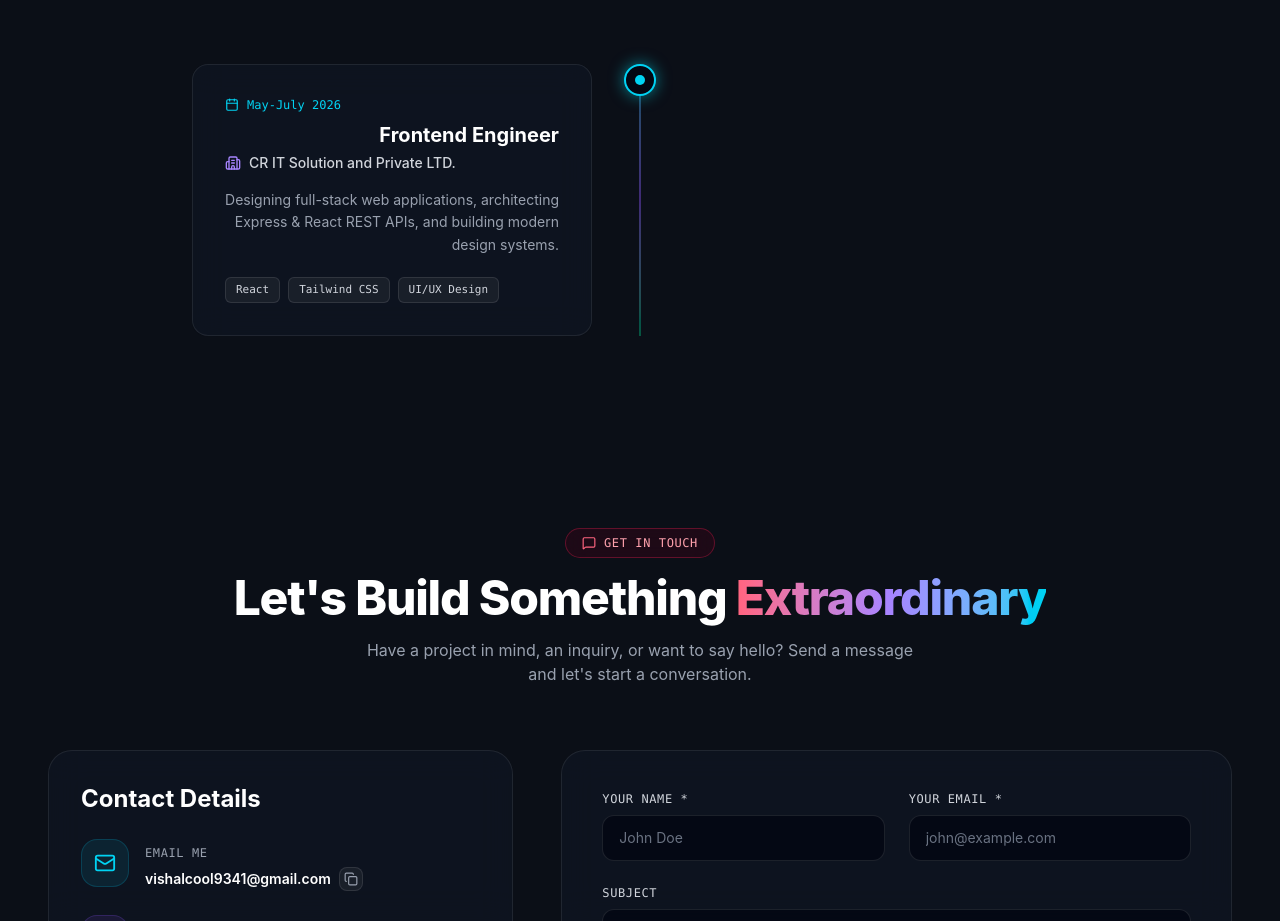
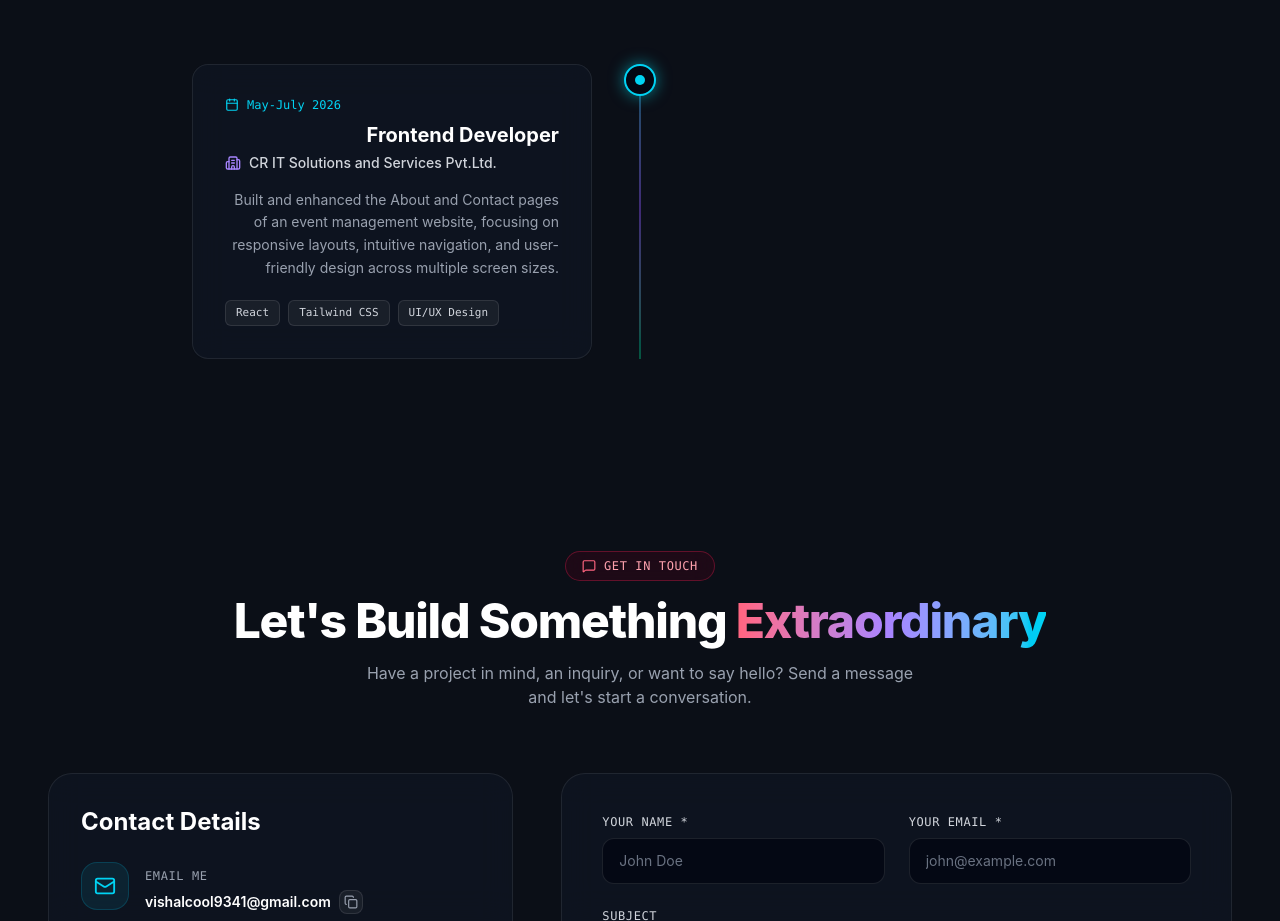
Before and after one commit to Vishal9341/Portfolio, a React (Vite) app: page / in a window 1280 px wide. Shown: the part 4840-5761 px from the top of the page. Built offline with nearby package versions, Linux system fonts and the light colour scheme.

Commit message:
Polished Experience Section

```diff
--- a/src/data/portfolioData.js
+++ b/src/data/portfolioData.js
@@ -113,10 +113,10 @@ export const portfolioData = {
   experience: [
     {
       id: 1,
-      role: "Frontend Engineer",
-      company: "CR IT Solution and Private LTD.",
+      role: "Frontend Developer",
+      company: "CR IT Solutions and Services Pvt.Ltd.",
       period: "May-July 2026",
-      description: "Designing full-stack web applications, architecting Express & React REST APIs, and building modern design systems.",
+      description: "Built and enhanced the About and Contact pages of an event management website, focusing on responsive layouts, intuitive navigation, and user-friendly design across multiple screen sizes. ",
       skills: ["React", "Tailwind CSS","UI/UX Design"]
     }
   ]
```
